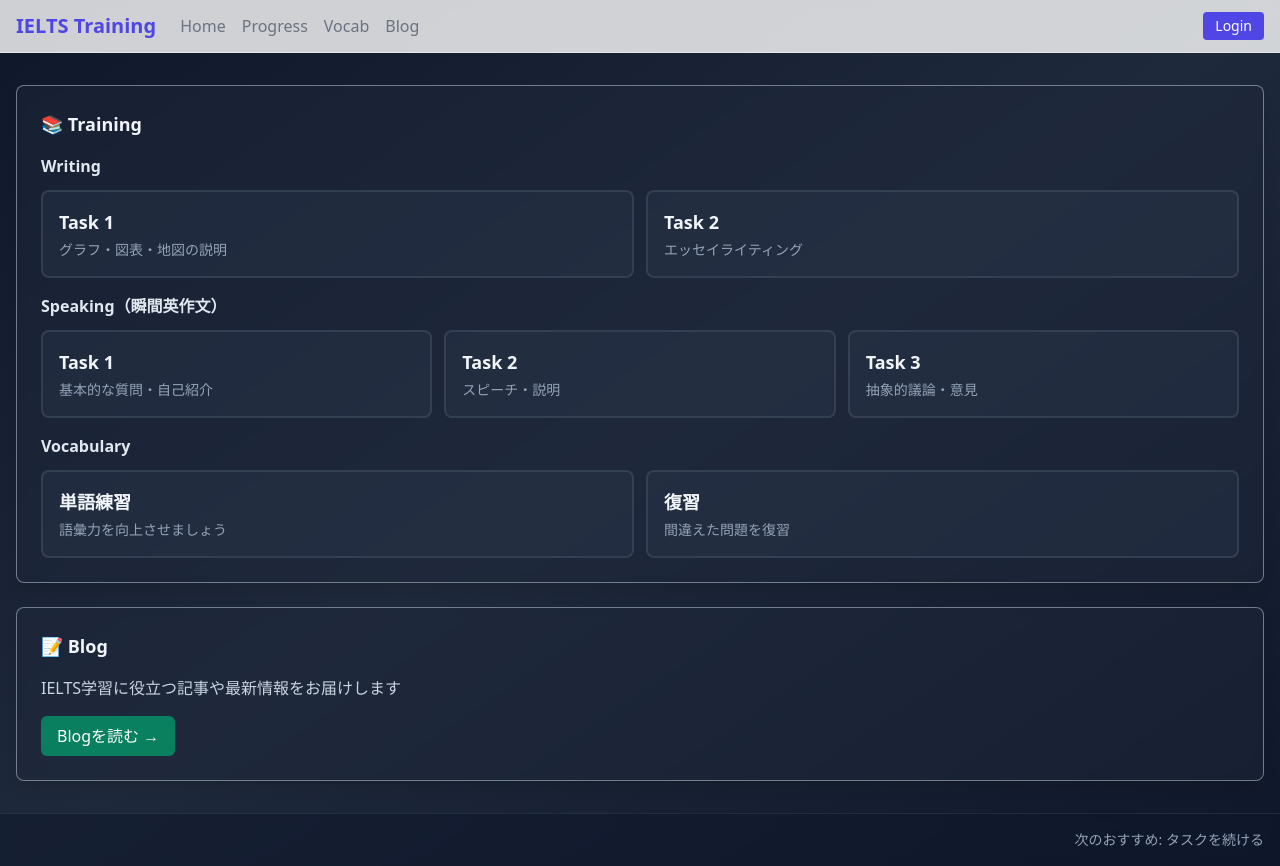
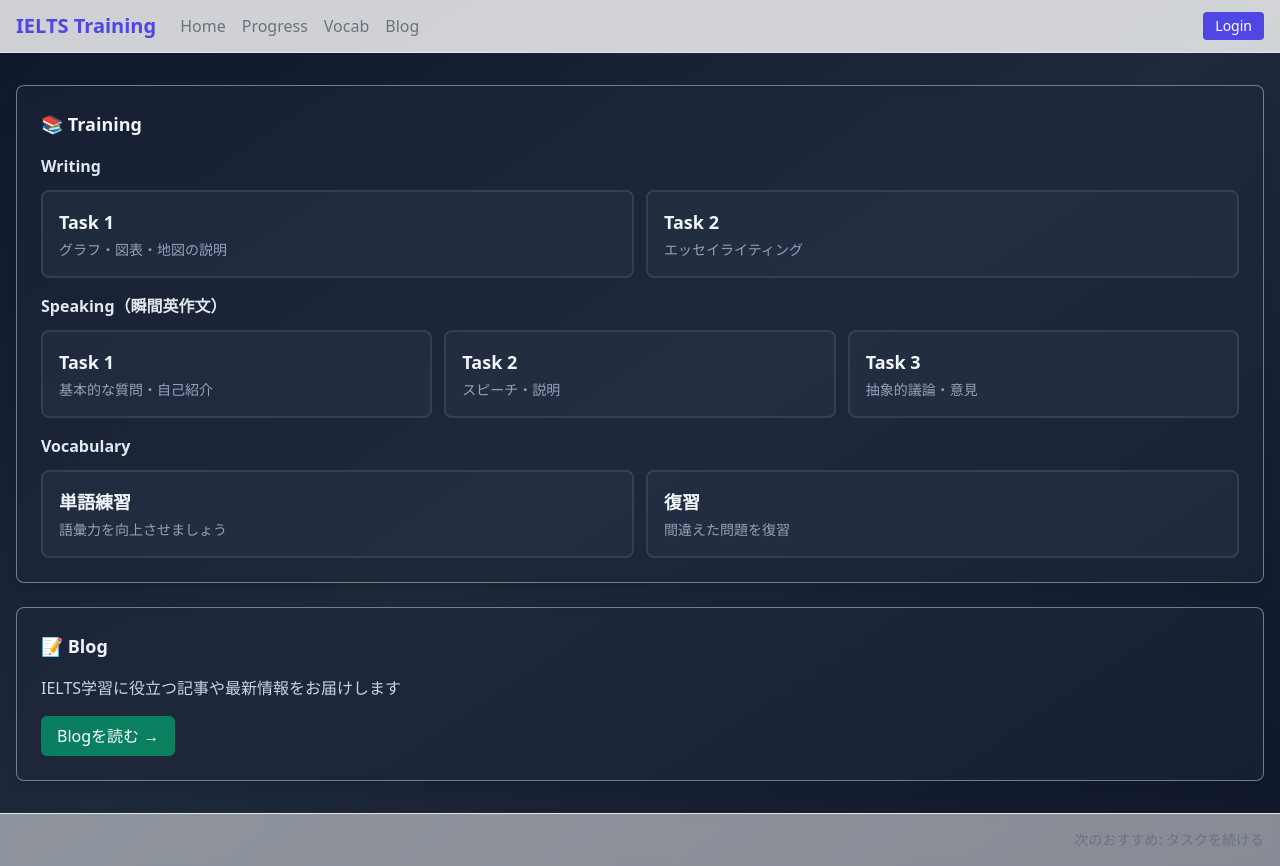
Before and after one commit to RikuTerayama/IELTS-Training, a Next.js app: page /home in a window 1280 px wide. Built offline with nearby package versions, Linux system fonts and the light colour scheme; no server answers.

Commit message:
Update Footer.tsx

```diff
--- a/components/layout/Footer.tsx
+++ b/components/layout/Footer.tsx
@@ -20,9 +20,9 @@ export function Footer() {
   }, []);
 
   return (
-    <footer className="border-t border-slate-700/50 bg-slate-900/50 backdrop-blur-sm">
+    <footer className="border-t border-border bg-surface/50 backdrop-blur-sm">
       <div className="container mx-auto px-4 py-4">
-        <div className="flex items-center justify-between text-sm text-slate-400">
+        <div className="flex items-center justify-between text-sm text-text-muted">
           <div>
             {summary && (
               <>
```
